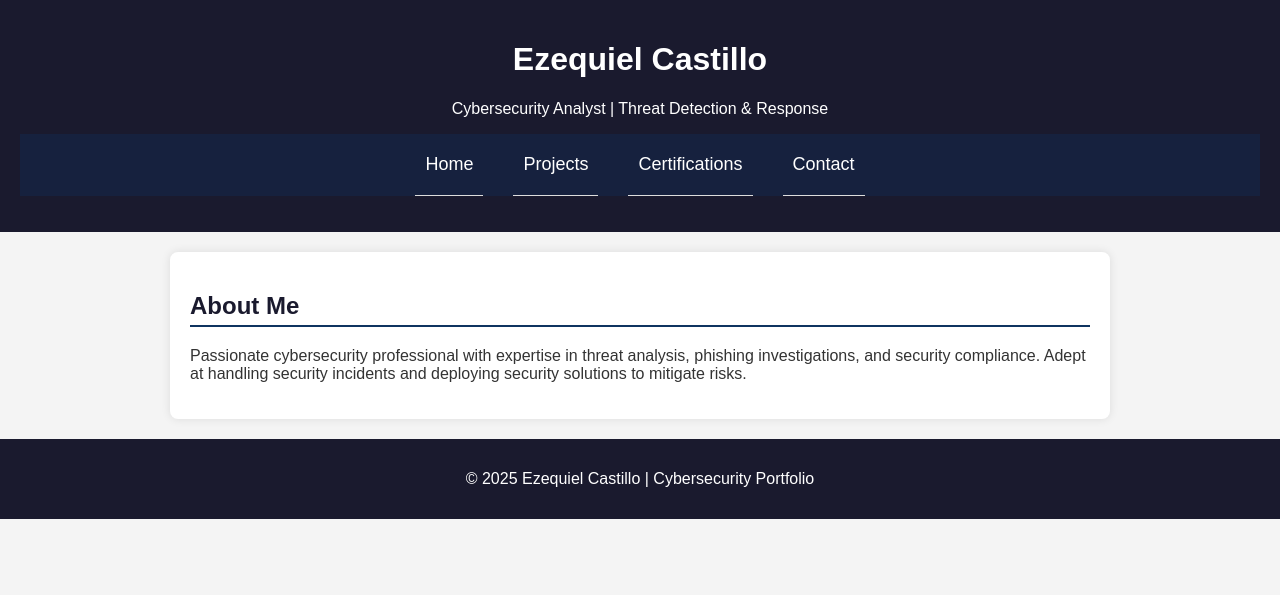
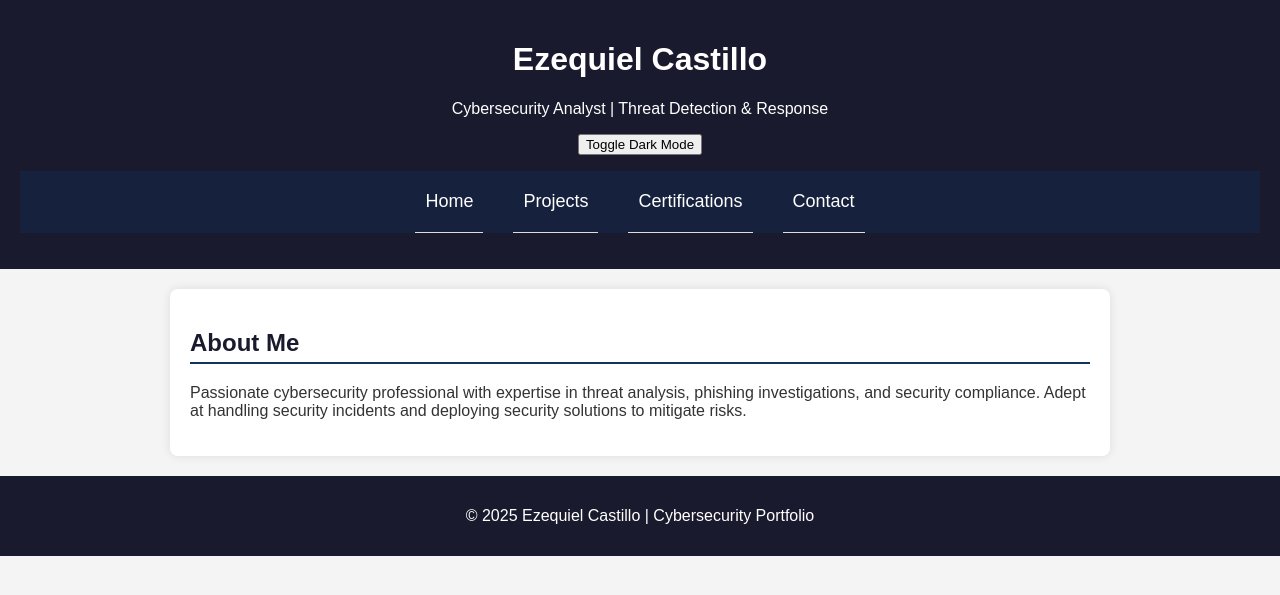
Before and after one commit to bobstaco/bbygirl, a Jekyll site: the page index.html, which Jekyll copies as it is, in a window 1280 px wide. Shown: the top 595 px of the page. Built offline with Jekyll 4.4.1, drawn with Linux system fonts in a browser that asks for light colours.

Commit message:
Update index.html

```diff
--- a/index.html
+++ b/index.html
@@ -1,15 +1,17 @@
 <!DOCTYPE html>
 <html lang="en">
 <head>
-    <meta charset="UTF-8">
-    <meta name="viewport" content="width=device-width, initial-scale=1.0">
+  <meta charset="UTF-8" />
+  <meta name="viewport" content="width=device-width, initial-scale=1.0" />
   <title>Ezequiel Castillo - Cybersecurity Portfolio</title>
-    <link rel="stylesheet" href="styles.css">
+  <link href="https://fonts.googleapis.com/css2?family=Inter:wght@400;600&display=swap" rel="stylesheet">
+  <link rel="stylesheet" href="styles.css" />
 </head>
 <body>
   <header>
     <h1>Ezequiel Castillo</h1>
     <p>Cybersecurity Analyst | Threat Detection & Response</p>
+    <button id="dark-mode-toggle">Toggle Dark Mode</button>
     <nav>
       <ul>
         <li><a href="#home" onclick="showPage('home')">Home</a></li>
@@ -20,52 +22,59 @@
     </nav>
   </header>
 
-    <section id="home" class="page">
+  <section id="home" class="page" style="display:block;">
+    <div class="card">
       <h2>About Me</h2>
       <p>Passionate cybersecurity professional with expertise in threat analysis, phishing investigations, and security compliance. Adept at handling security incidents and deploying security solutions to mitigate risks.</p>
+    </div>
   </section>
 
   <section id="projects" class="page" style="display:none;">
+    <div class="card">
       <h2>Cybersecurity Projects</h2>
       <ul>
         <li>
-  <strong>Pi Hole:</strong> Implemented a network-wide ad-blocking solution using Pi-hole on a Raspberry Pi, integrated with WireGuard VPN via PiVPN. This setup ensures ad-free browsing across all devices on the local network and provides secure, encrypted access to the home network from remote locations.
-  <br>
+          <strong>Pi Hole:</strong> Implemented a network-wide ad-blocking solution using Pi-hole on a Raspberry Pi, integrated with WireGuard VPN via PiVPN.
           <details>
-        <summary> View Pi-hole Setup</summary>
-        <img src="assets/img/pihole-setup.png" alt="Pi-hole and VPN setup diagram" alt="Pi-hole and VPN setup diagram" style="max-width: 100%; height: auto; margin-top: 10px;">
+            <summary>View Pi-hole Setup</summary>
+            <img src="assets/img/pihole-setup.png" alt="Pi-hole and VPN setup diagram" style="max-width: 100%; height: auto; margin-top: 10px;" />
           </details>
-
         </li>
         <li><strong>Phishing Analysis:</strong> Conducted email header investigations to detect spoofing.</li>
-            <li><strong> Pwnagotchi Build – Wi-Fi Hacking AI Companion:</strong> Built a fully portable Pwnagotchi device for wireless network auditing and WPA handshake capture. Configured and calibrated the system using PiSugar3 for power management and RTC synchronization. Integrated a Waveshare e-ink display and customized config.toml for automated operation. Connected via USB Ethernet gadget mode and enabled SSH control from host PC.</li>
+        <li>
+          <strong>Pwnagotchi Build – Wi-Fi Hacking AI Companion:</strong> Built a portable Pwnagotchi device for wireless auditing.
           <details>
             <summary>View Pwnagotchi</summary>
-           <img src="assets/img/Screenshot 2025-06-09 182818.png" alt=" Pwnagotchi: Deep Reinforcement Learning for WiFi pwning!" style="max-width: 100%; height: auto; margin-top: 10px;">
+            <img src="assets/img/Screenshot 2025-06-09 182818.png" alt="Pwnagotchi Screenshot" style="max-width: 100%; height: auto; margin-top: 10px;" />
           </details>
-
+        </li>
       </ul>
+    </div>
   </section>
 
   <section id="certifications" class="page" style="display:none;">
+    <div class="card">
       <h2>Certifications</h2>
       <ul>
         <li>CompTIA PenTest+</li>
         <li>CompTIA CySA+</li>
         <li>CompTIA Security+</li>
         <li>Linux Essentials</li>
-            <li>SSCP Systems Security Certified Practitioner Certification</li>
+        <li>SSCP Systems Security Certified Practitioner</li>
         <li>CompTIA Network+</li>
         <li>ITIL v4 Foundation</li>
         <li>CompTIA A+</li>
         <li>CompTIA Project+</li>
       </ul>
+    </div>
   </section>
 
   <section id="contact" class="page" style="display:none;">
+    <div class="card">
       <h2>Contact</h2>
       <p>Email: <a href="mailto:ezequielcastillo116@gmail.com">ezequielcastillo116@gmail.com</a></p>
       <p>LinkedIn: <a href="https://www.linkedin.com/in/ezequiel-castillo-b48b03162/" target="_blank">LinkedIn Profile</a></p>
+    </div>
   </section>
 
   <footer>
@@ -78,6 +87,9 @@
       document.getElementById(pageId).style.display = 'block';
     }
 
+    document.getElementById('dark-mode-toggle').addEventListener('click', () => {
+      document.body.classList.toggle('dark-mode');
+    });
   </script>
 </body>
 </html>
```
Lines whose indentation alone changed are shown as unchanged.
